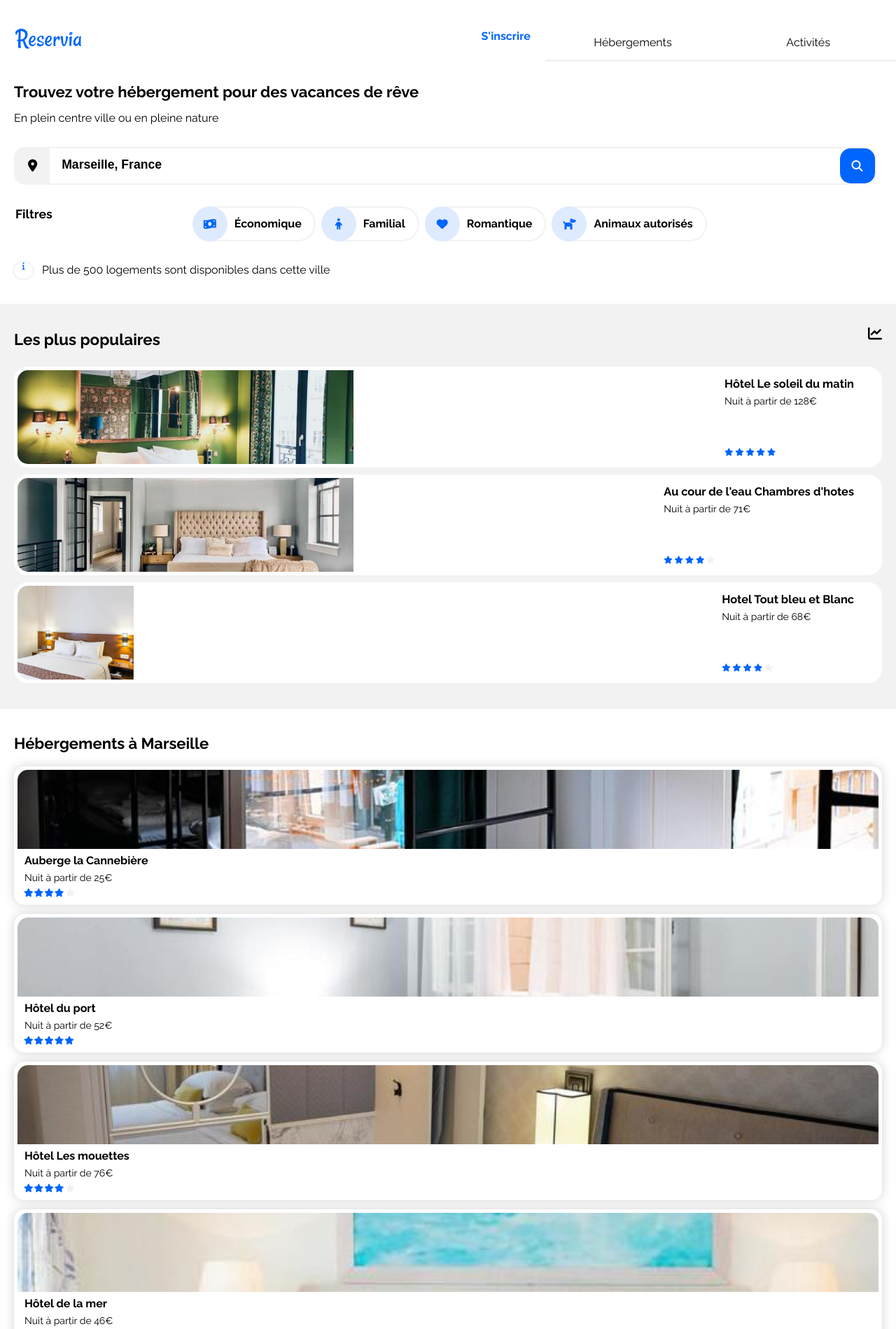
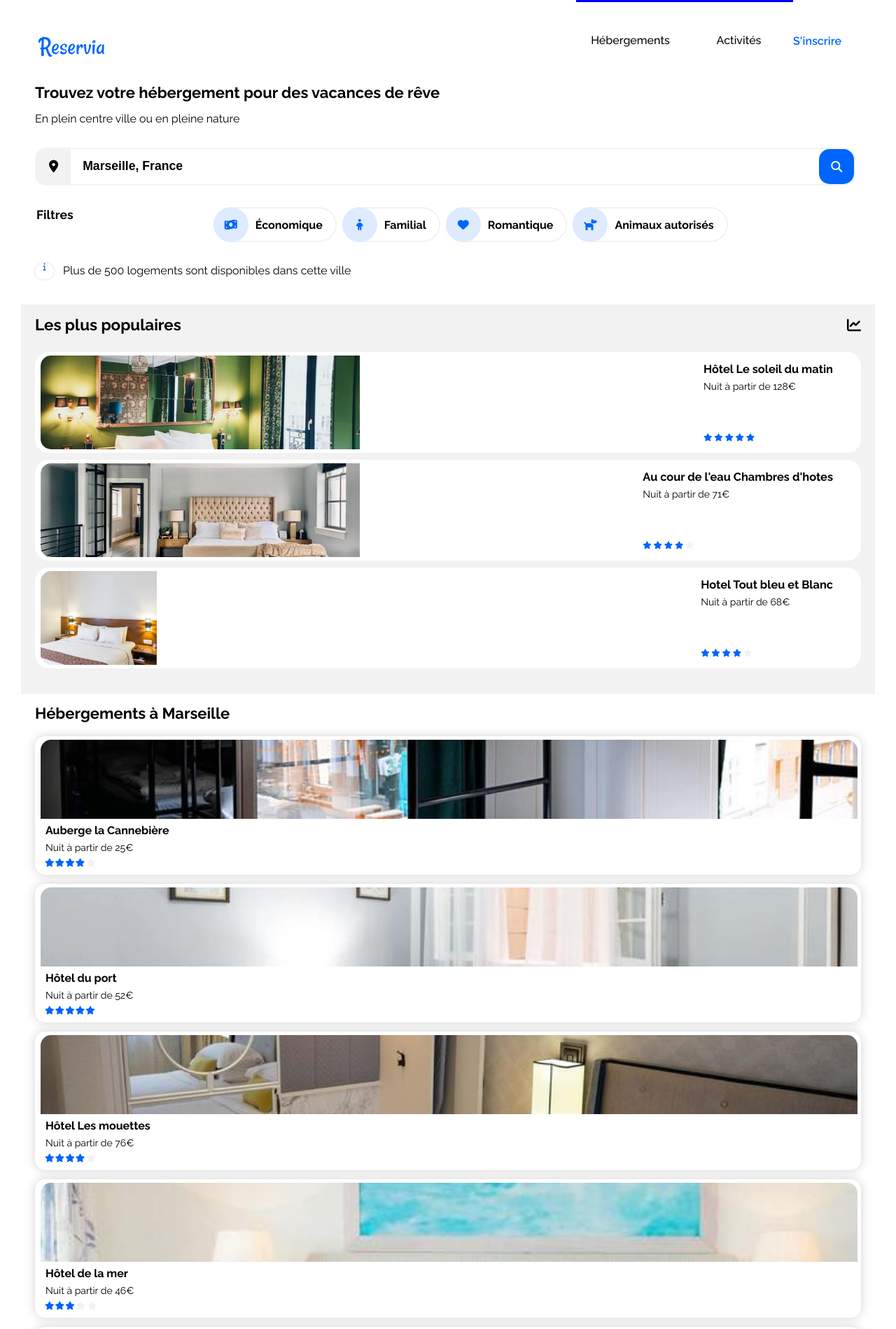
Before and after one commit to moutinhoalexandre/MoutinhoAlexandre_2_22102020, a Jekyll site: the page index.html, which Jekyll copies as it is, in a window 1280 px wide. Shown: the top 1899 px of the page at 70% size. Built offline with Jekyll 4.4.1, drawn with Linux system fonts in a browser that asks for light colours; nearby versions of some CDN libraries.

Commit message:
add desktop header

```diff
--- a/index.html
+++ b/index.html
@@ -4,7 +4,9 @@
 <head>
     <meta charset="UTF-8">
     <meta name="viewport" content="width=device-width, initial-scale=1.0">
-    <link rel="stylesheet" href="style.css">
+    <link rel="stylesheet" href="style/style.css">
+    <link rel="stylesheet" href="style/tablet.css">
+    <link rel="stylesheet" href="style/desktop.css">
     <script src="https://kit.fontawesome.com/406da18a0b.js" crossorigin="anonymous" defer></script>
     <title>Reservia</title>
 </head>
@@ -13,7 +15,9 @@
 
     <!--Header-->
     <header>
-        <img src="picture/logo/Reservia.svg" alt="Reservia">
+        <div class="ReserviaImg">
+            <img src="picture/logo/Reservia.svg" alt="Reservia">
+        </div>
         <a class="headerSignup" href="#">S'inscrire</a>
         <nav class="headerNav">
             <a class="headerNavLink" href="#hosting">Hébergements</a>
--- /dev/null
+++ b/style/desktop.css
@@ -0,0 +1,56 @@
+/* Desktop */
+
+@media screen and (min-width: 800px){
+
+}
+
+body{
+    margin: 0 30px;
+    padding: 0;
+}
+
+/* Header */
+header{
+    display: flex;
+    align-items: center;
+    padding-top: 0;
+}
+
+.ReserviaImg{
+    display: flex;
+    flex: 1 65%;
+}
+
+img{
+    padding-top: 44px;
+    margin-left: 3px;
+}
+
+.headerSignup{
+    order: 4;
+    padding: 0;
+    padding-top: 27px;
+    display: flex;
+    text-align: center;
+    align-items: center;
+    width: 117px;
+    color: #0065FC;
+    font-weight: 600;
+}
+
+.headerNav{
+    padding: 0;
+    padding-bottom: 19px;
+    align-items: center;
+
+    }
+
+.headerNavLink{
+    padding: 0;
+    padding-top: 45px;
+    width: 155px;
+    font-weight: 500;
+    text-align: center;
+    border-top: 3px blue solid;
+    border-bottom: 3px transparent solid;
+}
--- /dev/null
+++ b/style/tablet.css
@@ -0,0 +1,5 @@
+/* Tablet */
+
+@media screen and (max-width: 800px) and (min-width: 426px){
+
+}
```
Also changed, not shown: style/style.css (renamed from style.css).
